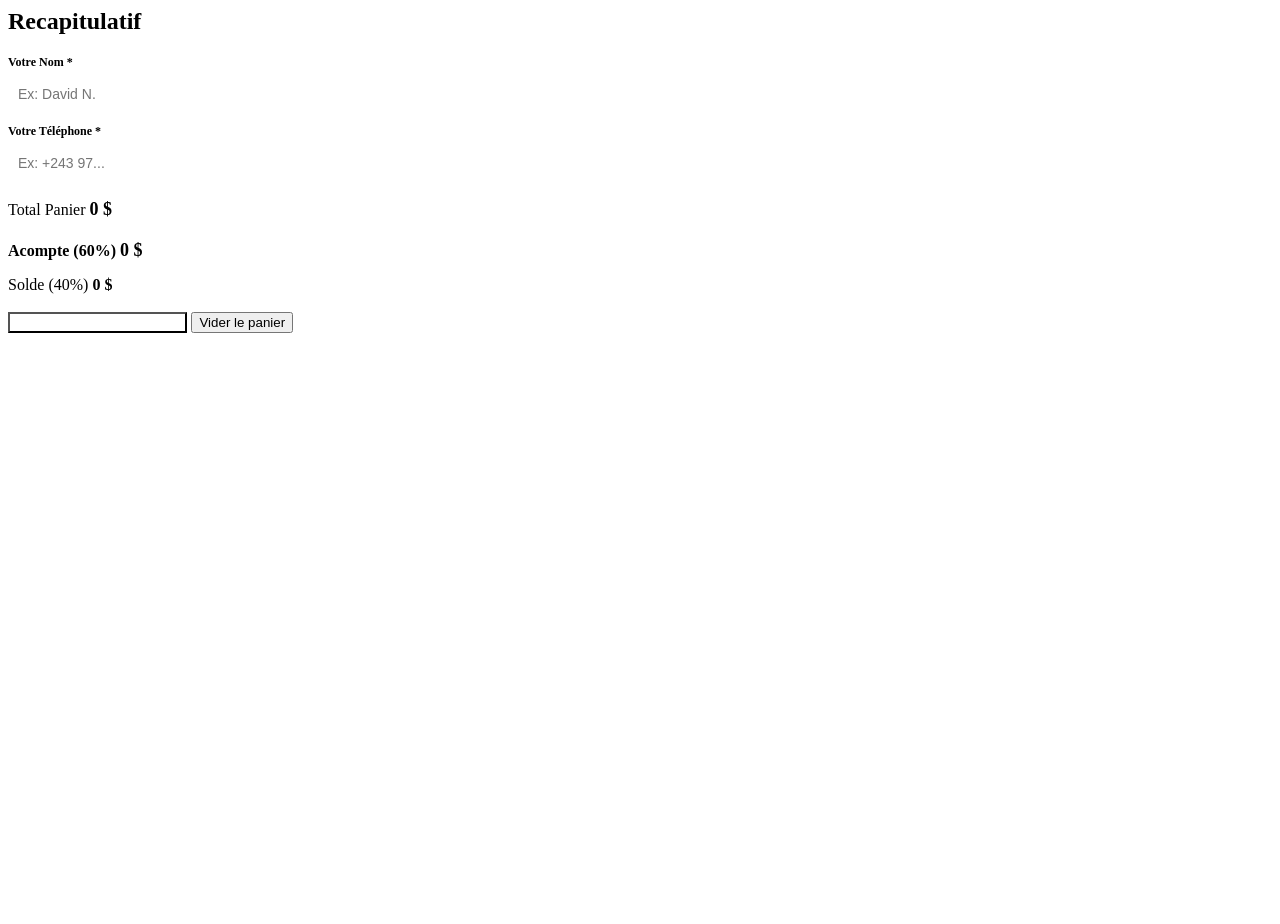
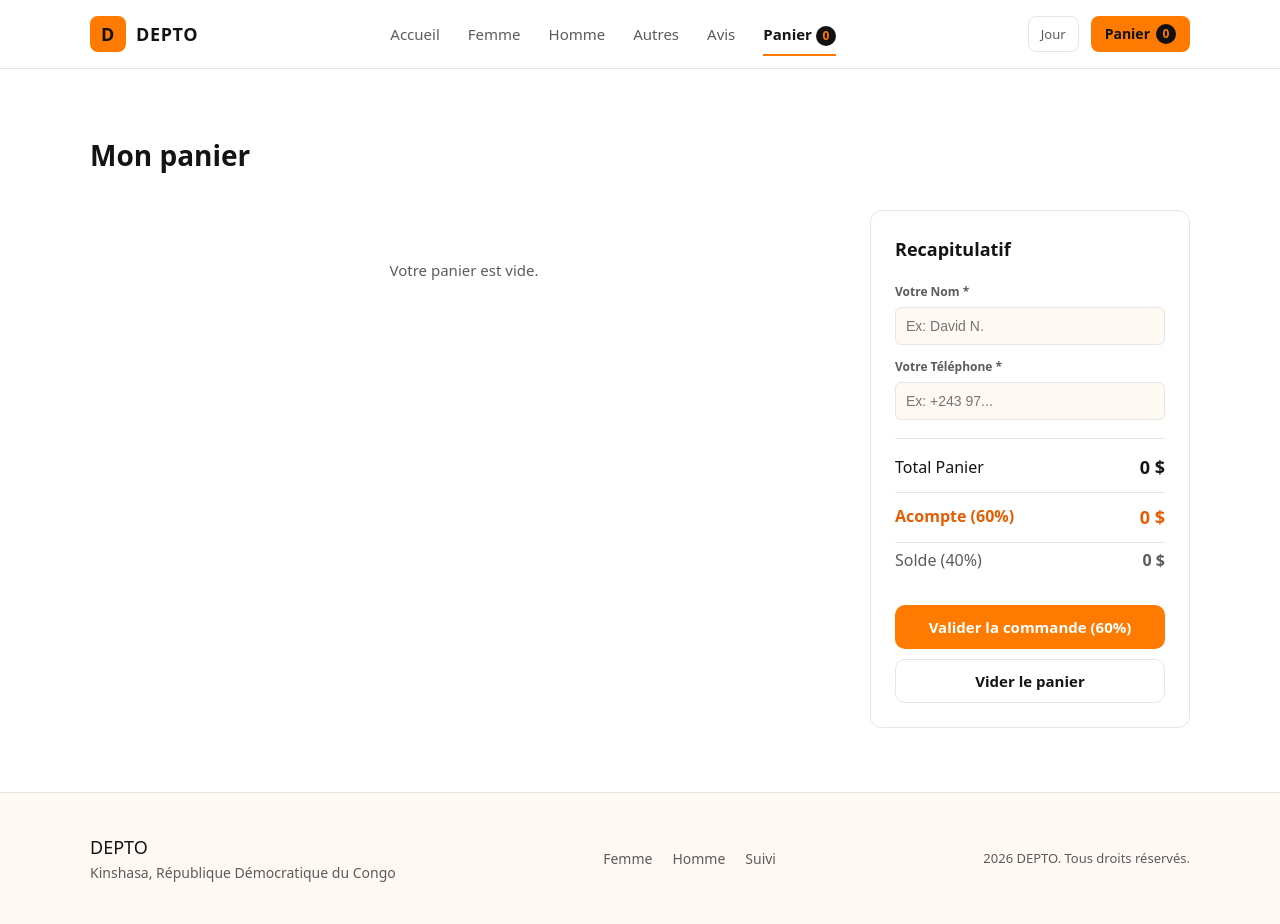
Before and after one commit to JordyBiaya11/Depto, a website: page public/panier.html in a window 1280 px wide. Before the commit the page ends 800 px from the top, so only its background shows below. Drawn offline with Linux system fonts and the light colour scheme; a script that the page names is missing.

Commit message:
Fix affichage panier

```diff
--- a/public/panier.html
+++ b/public/panier.html
@@ -1,3 +1,65 @@
+<!DOCTYPE html>
+<html lang="fr" data-theme="light">
+<head>
+  <meta charset="UTF-8">
+  <meta name="viewport" content="width=device-width, initial-scale=1.0">
+  <title>Panier - DEPTO</title>
+  <link rel="stylesheet" href="css/style.css">
+  <link rel="stylesheet" href="css/themes.css">
+  <script src="https://unpkg.com/@lottiefiles/dotlottie-wc@latest/dist/dotlottie-wc.js" type="module"></script>
+</head>
+<body>
+
+  <div id="depto-loader">
+    <div class="loader-lottie-container">
+      <dotlottie-wc src="images/loader.json" speed="1" style="width: 180px; height: 180px;" loop autoplay></dotlottie-wc>
+    </div>
+    <div class="loader-text">Chargement DEPTO...</div>
+  </div>
+
+  <header class="site-header">
+    <div class="container header-inner">
+      <a href="index.html" class="brand">
+        <span class="brand-mark">D</span>
+        <span class="brand-name">DEPTO</span>
+      </a>
+      <nav class="main-nav" id="mainNav">
+        <a href="index.html" class="nav-link">Accueil</a>
+        <a href="femme.html" class="nav-link">Femme</a>
+        <a href="homme.html" class="nav-link">Homme</a>
+        <a href="autres.html" class="nav-link">Autres</a>
+        <a href="avis.html" class="nav-link">Avis</a>
+        <a href="panier.html" class="nav-link active mobile-cart-link">
+          Panier <span class="cart-count" id="mobileCartCount">0</span>
+        </a>
+      </nav>
+      <div class="header-actions">
+        <button id="themeToggle" class="icon-btn" aria-label="Changer de theme">
+          <span class="theme-icon theme-icon-light">Jour</span>
+          <span class="theme-icon theme-icon-dark">Nuit</span>
+        </button>
+        <a href="panier.html" class="cart-btn">
+          Panier <span id="cartCount" class="cart-count">0</span>
+        </a>
+        <button class="menu-toggle" id="menuToggle" aria-label="Menu">
+          <span></span><span></span><span></span>
+        </button>
+      </div>
+    </div>
+  </header>
+
+  <main>
+    <section class="section">
+      <div class="container">
+        <div class="section-head">
+          <h1>Mon panier</h1>
+        </div>
+
+        <div class="cart-layout">
+          <!-- Liste des articles -->
+          <div class="cart-items" id="cartItems"></div>
+
+          <!-- Récapitulatif -->
           <aside class="cart-summary">
             <h2>Recapitulatif</h2>
 
@@ -14,10 +76,12 @@
               <span>Total Panier</span>
               <strong id="cartTotal" style="color: var(--text-primary); font-size: 18px;">0 $</strong>
             </div>
+
             <div class="summary-row" style="border-bottom: none; border-top: 1px solid var(--border); margin-bottom: 5px; padding-top: 10px; padding-bottom: 5px;">
               <span style="color: var(--accent-dark); font-weight: bold;">Acompte (60%)</span>
               <strong id="cartAcompte" style="color: var(--accent-dark); font-size: 18px;">0 $</strong>
             </div>
+
             <div class="summary-row" style="border-bottom: none; margin-bottom: 18px; padding-top: 5px;">
               <span style="color: var(--text-secondary);">Solde (40%)</span>
               <strong id="cartSolde" style="color: var(--text-secondary); font-size: 16px;">0 $</strong>
@@ -30,3 +94,27 @@
               Vider le panier
             </button>
           </aside>
+        </div>
+      </div>
+    </section>
+  </main>
+
+  <footer class="site-footer">
+    <div class="container footer-inner">
+      <div>
+        <p class="brand-name">DEPTO</p>
+        <p class="footer-text">Kinshasa, République Démocratique du Congo</p>
+      </div>
+      <div class="footer-links">
+        <a href="femme.html">Femme</a>
+        <a href="homme.html">Homme</a>
+        <a href="suivi.html">Suivi</a>
+      </div>
+      <p class="footer-copy">2026 DEPTO. Tous droits réservés.</p>
+    </div>
+  </footer>
+
+  <script src="js/main.js"></script>
+  <script src="js/panier.js"></script>
+</body>
+</html>
```
